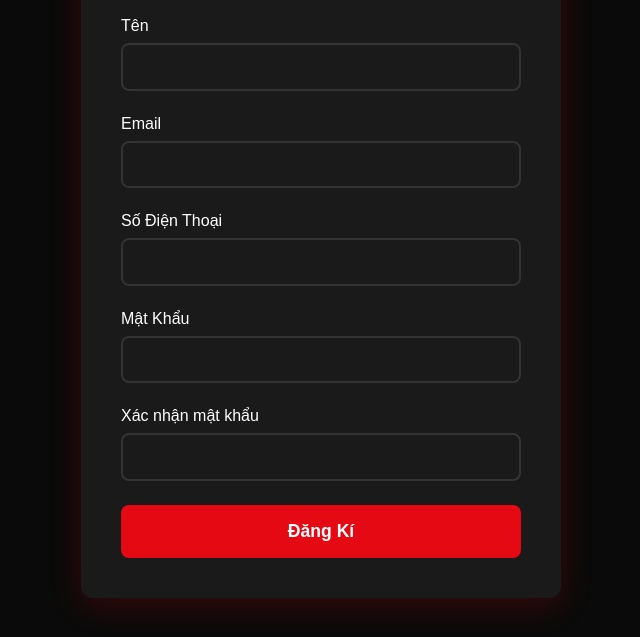
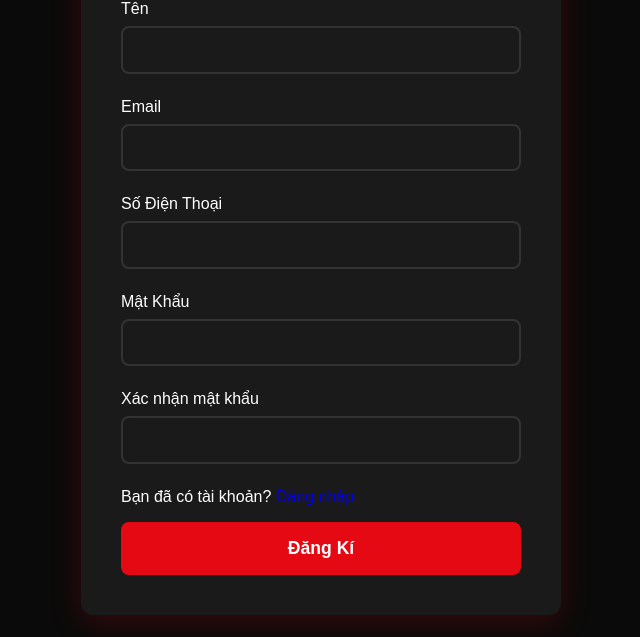
Before and after one commit to MinhNghia2610/Web-ban-ve-xem-phim, a plain HTML site: page FrontEnd/auth/register.html in a window 1280 px wide. Shown: the part 163-800 px from the top of the page, without its empty margins (319-959 px from the left). Drawn offline with Linux system fonts and the light colour scheme.

Commit message:
Update register.html

```diff
--- a/FrontEnd/auth/register.html
+++ b/FrontEnd/auth/register.html
@@ -33,6 +33,7 @@
             <div id="errorMessage" class="error-message">
                 Hãy kiểm tra lại mật khẩu của bạn!
             </div>
+            <p id="toggleForm">Bạn đã có tài khoản? <a href="login.html">Đăng nhập</a></p>
             <button type="submit" class="login-button">
                 Đăng Kí
             </button>
```
